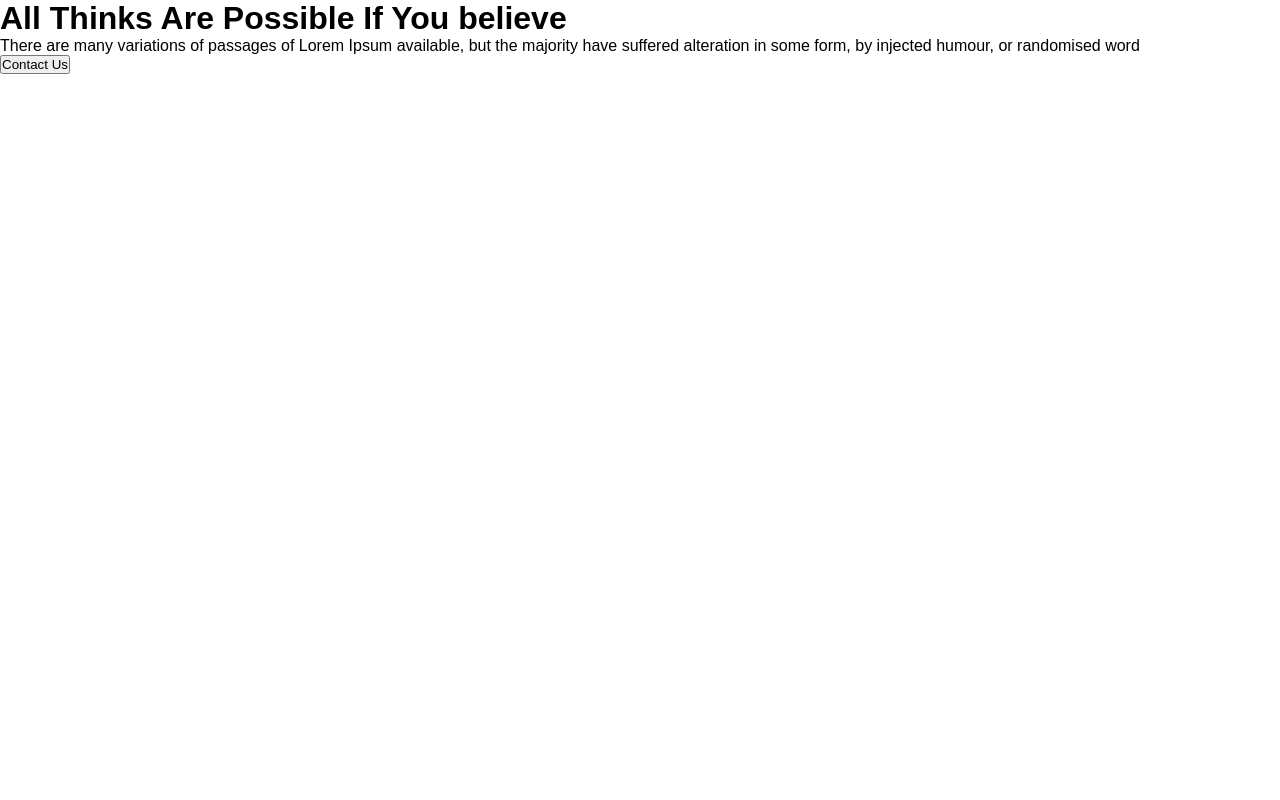
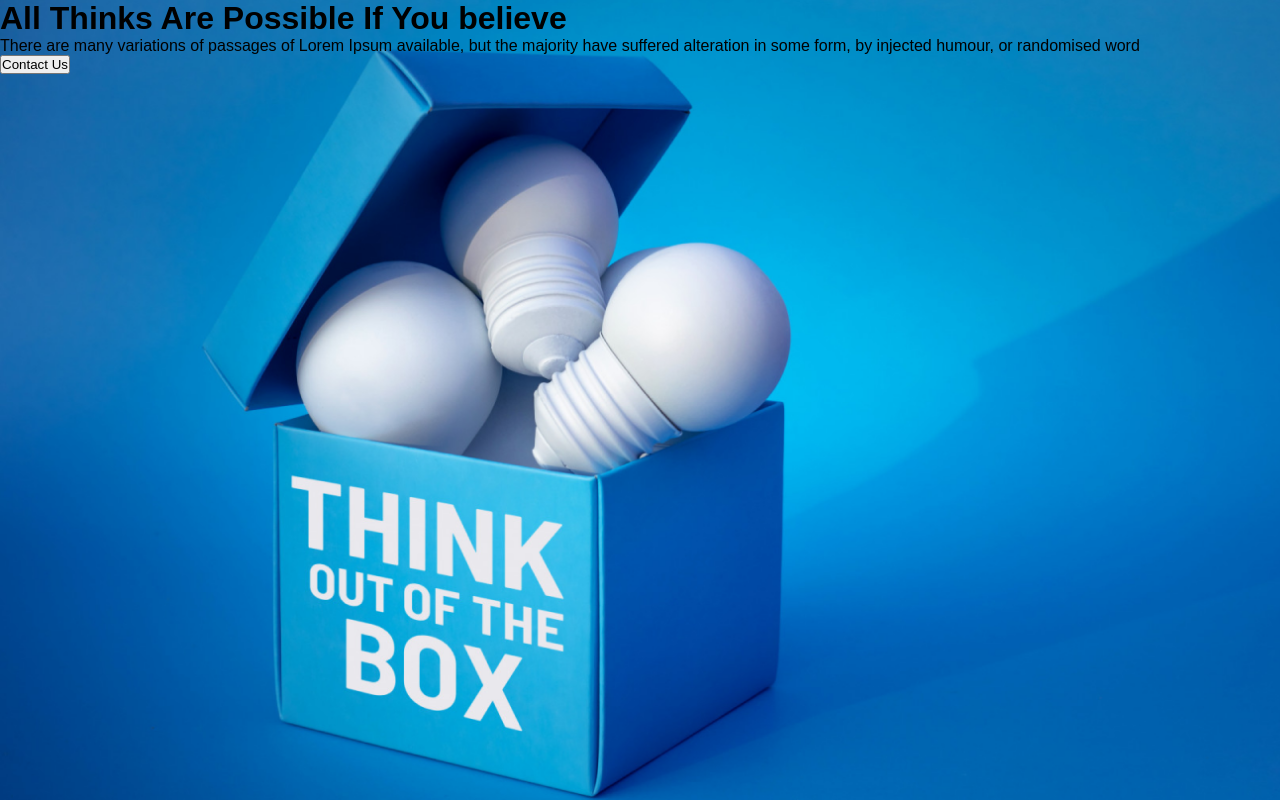
Before and after one commit to nayem2695/first-assignment, a plain HTML site: page index.html in a window 1280 px wide. Drawn offline with Linux system fonts and the light colour scheme.

Commit message:
banner container

```diff
--- a/styles/assignment.css
+++ b/styles/assignment.css
@@ -1,11 +1,11 @@
 *{
-    padding: 0px;
-    margin: 0px;
+    margin: 0;
+    padding: 0;
     font-family:'work Sans', sans-serif;
 }
 .banner-container{
-    width: 100%;
     height: 100vh;
-    background-image:url("./");
-
+    background-image: url("../images/banner/banner3.png");
+    background-size: cover;
+    background-repeat: no-repeat;
 }
```
Also changed, not shown: index.html (+6 -6 lines).
